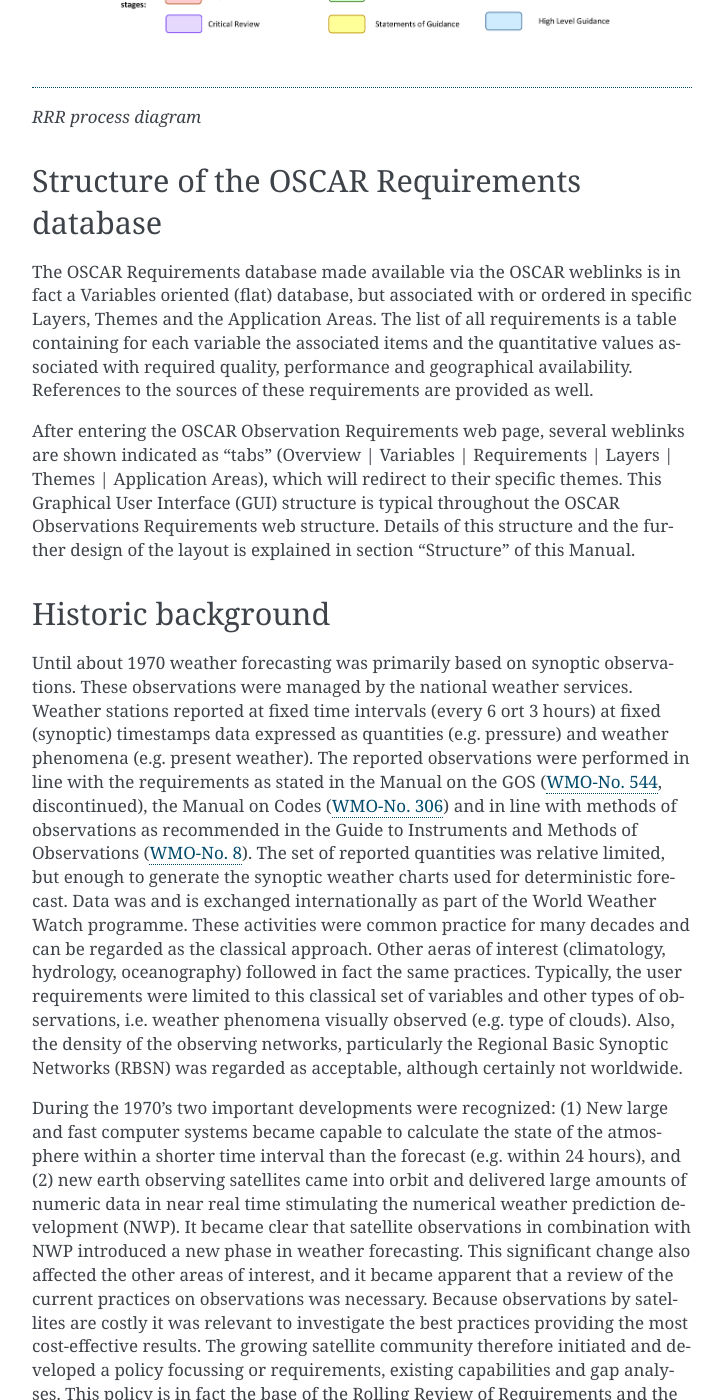
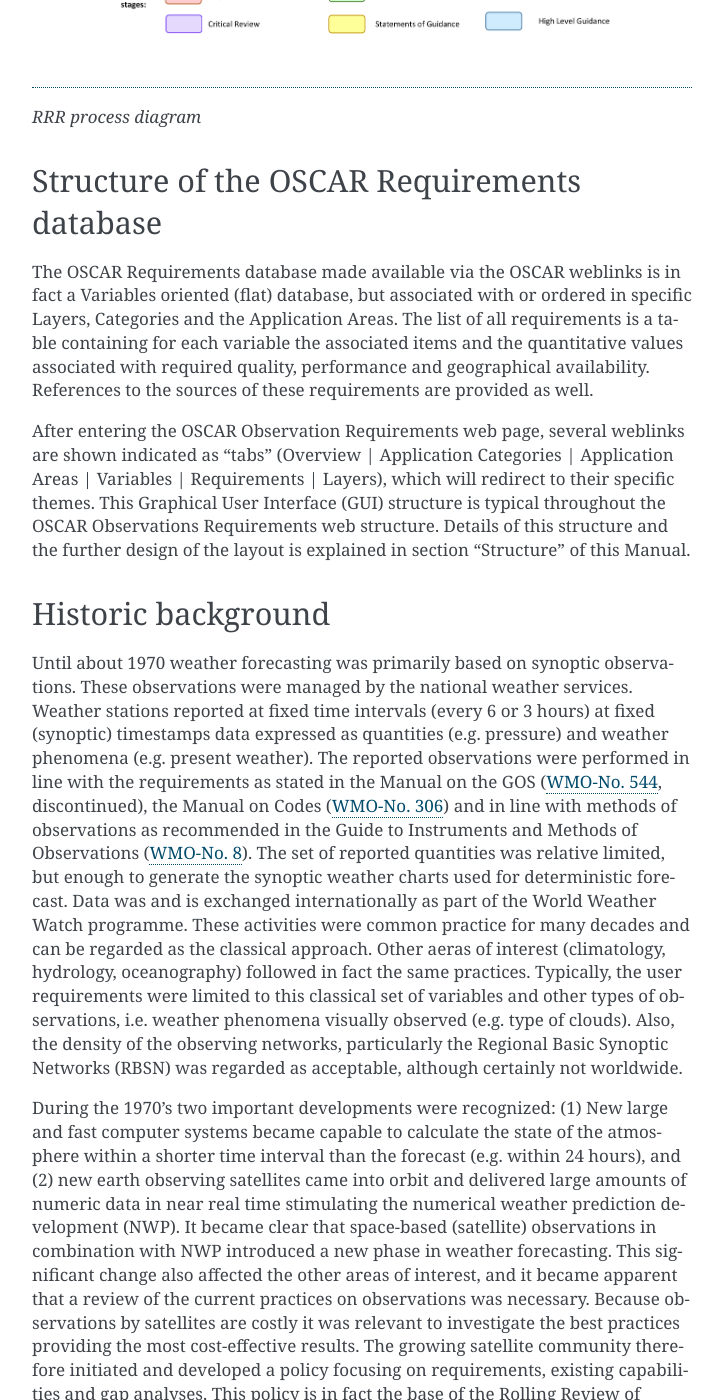
Before and after one commit to meulenvd/OSCAR-Requirements-Manual, a Sphinx documentation site: the page built from docs/source/introduction.rst, in a window 1280 px wide and 1400 px high, scrolled down 2460 px. Shown: the whole window, without its empty margins (388-1111 px from the left). Built offline with Sphinx 7.4.7, drawn with Linux system fonts in a browser that asks for light colours; some of the changed text lies outside the part shown.

Commit message:
update to version 0.2
Changes based on WMO Review, nov. 2024

```diff
--- a/docs/source/introduction.rst
+++ b/docs/source/introduction.rst
@@ -76,13 +76,13 @@ The Rolling Review of Requirements process
 ------------------------------------------
 
 The Rolling Review of Requirements (RRR) process is defined by
-the Manual on the WMO Integrated Global Observing
+the Manual on the WMO Integrated Global Observing
 System (`WMO-No. 1160 <WMO1160_>`_, section 2.2.4, Appendix 2.3 and Attachment
 3.1). The purpose of the RRR process is to provide a systematic and
 transparent process to support the high-level design and evolution of
 the WMO Integrated Global Observing System
 (`WIGOS <WIGOS-link_>`_) aligned
-with its `Vision in 2040 <VISION2040-link_>`_.
+with its `Vision in 2040 <VISION2040-link_>`_.
 The RRR process compiles information about requirements for
 observations, about observing system capabilities, their
 cost-effectiveness, and draws on experts and impact studies to provide
@@ -99,15 +99,15 @@ Structure of the OSCAR Requirements database
 
 The OSCAR Requirements database made available via the OSCAR weblinks is
 in fact a Variables oriented (flat) database, but associated with or
-ordered in specific Layers, Themes and the Application Areas. The list
+ordered in specific Layers, Categories and the Application Areas. The list
 of all requirements is a table containing for each variable the
 associated items and the quantitative values associated with required
 quality, performance and geographical availability. References to the
 sources of these requirements are provided as well.
 
 After entering the OSCAR Observation Requirements web page, several
-weblinks are shown indicated as “tabs” (Overview \| Variables \|
-Requirements \| Layers \| Themes \| Application Areas), which will
+weblinks are shown indicated as “tabs” (Overview \| Application Categories \|
+Application Areas \| Variables \| Requirements \| Layers), which will
 redirect to their specific themes. This Graphical User Interface (GUI)
 structure is typical throughout the OSCAR Observations Requirements web
 structure. Details of this structure and the further design of the
@@ -118,7 +118,7 @@ Historic background
 
 Until about 1970 weather forecasting was primarily based on synoptic
 observations. These observations were managed by the national weather
-services. Weather stations reported at fixed time intervals (every 6 ort
+services. Weather stations reported at fixed time intervals (every 6 or
 3 hours) at fixed (synoptic) timestamps data expressed as quantities
 (e.g. pressure) and weather phenomena (e.g. present weather). The
 reported observations were performed in line with the requirements as
@@ -144,21 +144,21 @@ the atmosphere within a shorter time interval than the forecast (e.g.
 within 24 hours), and (2) new earth observing satellites came into orbit
 and delivered large amounts of numeric data in near real time
 stimulating the numerical weather prediction development (NWP). It
-became clear that satellite observations in combination with NWP
+became clear that space-based (satellite) observations in combination with NWP
 introduced a new phase in weather forecasting. This significant change
 also affected the other areas of interest, and it became apparent that a
 review of the current practices on observations was necessary. Because
 observations by satellites are costly it was relevant to investigate the
 best practices providing the most cost-effective results. The growing
-satellite community therefore initiated and developed a policy focussing
-or requirements, existing capabilities and gap analyses. This policy is
+satellite community therefore initiated and developed a policy focusing
+on requirements, existing capabilities and gap analyses. This policy is
 in fact the base of the Rolling Review of Requirements and the reference
 for the vision of future developments of the WIGOS.
 
 The requirements are formulated and kept up to date in
 `OSCAR/Requirements <OSCAR-req_>`_. These requirements are essential to be able to
 formulate the future approach and development of WIGOS and the system to
-exchange data, satellite and surface based.
+exchange data, space-based and surface-based.
 
 For some more details on the history of OSCAR, see the :doc:`History <history>` section.
 
@@ -167,9 +167,6 @@ Contact
 
 In case of comments or questions, please contact_ us by e-mail
 
-|
-|
-|
 
 ----------------------------------------------------------
 
```
Also changed, not shown: other parts of docs/source/introduction.rst (+8 -8 lines), docs/source/cookbook.rst (+6 -6 lines), docs/source/history.rst (+10 -12 lines), docs/source/index.rst (+6 -7 lines), docs/source/structure.rst (+35 -37 lines).
